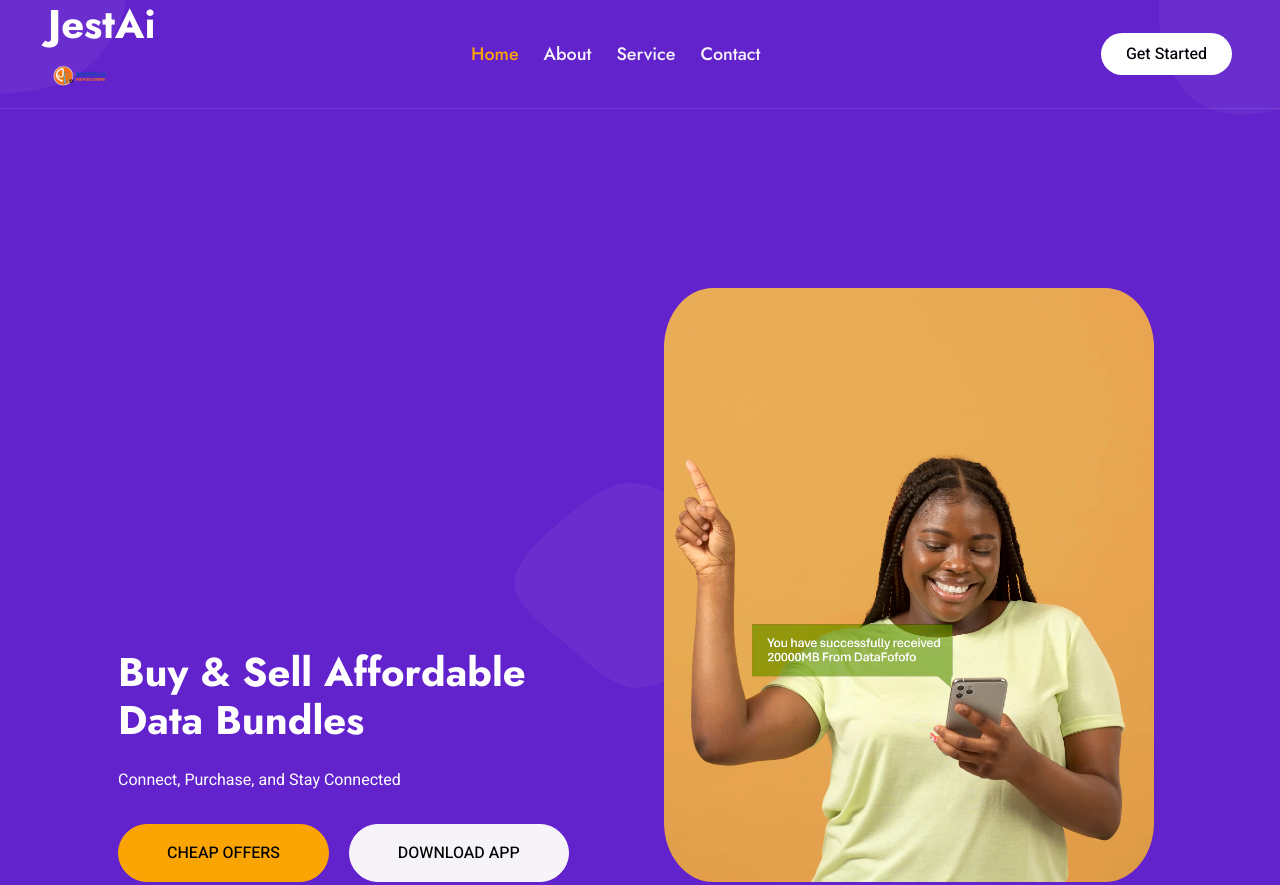
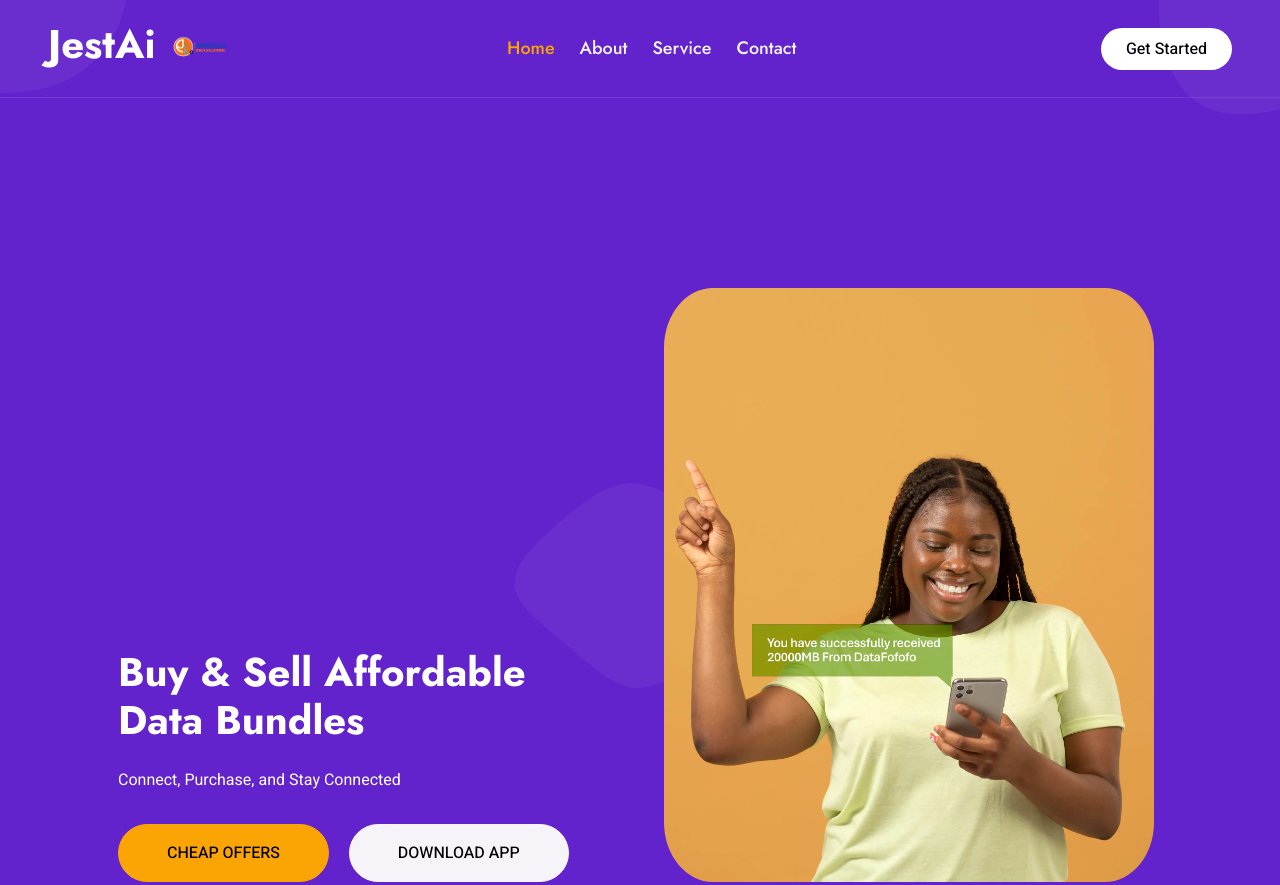
Before and after one commit to Jhuxtelloitech/jest-data-bundles, a plain HTML site: page index.html in a window 1280 px wide. Shown: the top 885 px of the page. Drawn offline with nearby package versions, Linux system fonts and the light colour scheme; a script that the page names is missing.

Commit message:
index.html

```diff
--- a/index.html
+++ b/index.html
@@ -47,8 +47,8 @@
         <div class="container-xxl position-relative p-0">
             <nav class="navbar navbar-expand-lg navbar-light px-4 px-lg-5 py-3 py-lg-0">
                 <a href="" class="navbar-brand p-0">
-                    <h1 class="m-0">JestAi</h1>
-                     <img src="logo.png" alt="Logo">
+                    <h1 class="m-0">JestAi <img src="logo.png" alt="Logo"> </h1>
+
                 </a>
                 <button class="navbar-toggler" type="button" data-bs-toggle="collapse" data-bs-target="#navbarCollapse">
                     <span class="fa fa-bars"></span>
```
